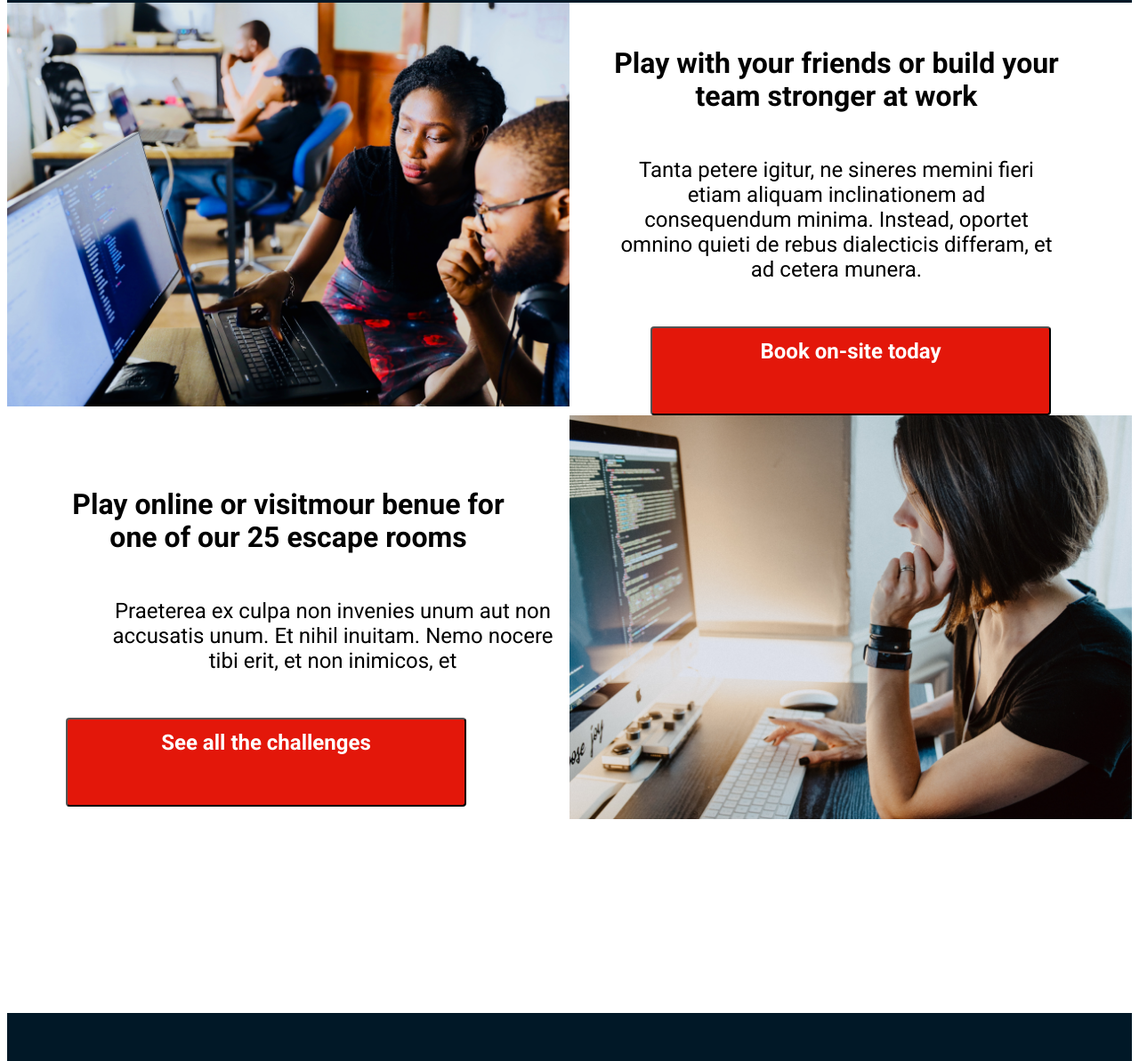
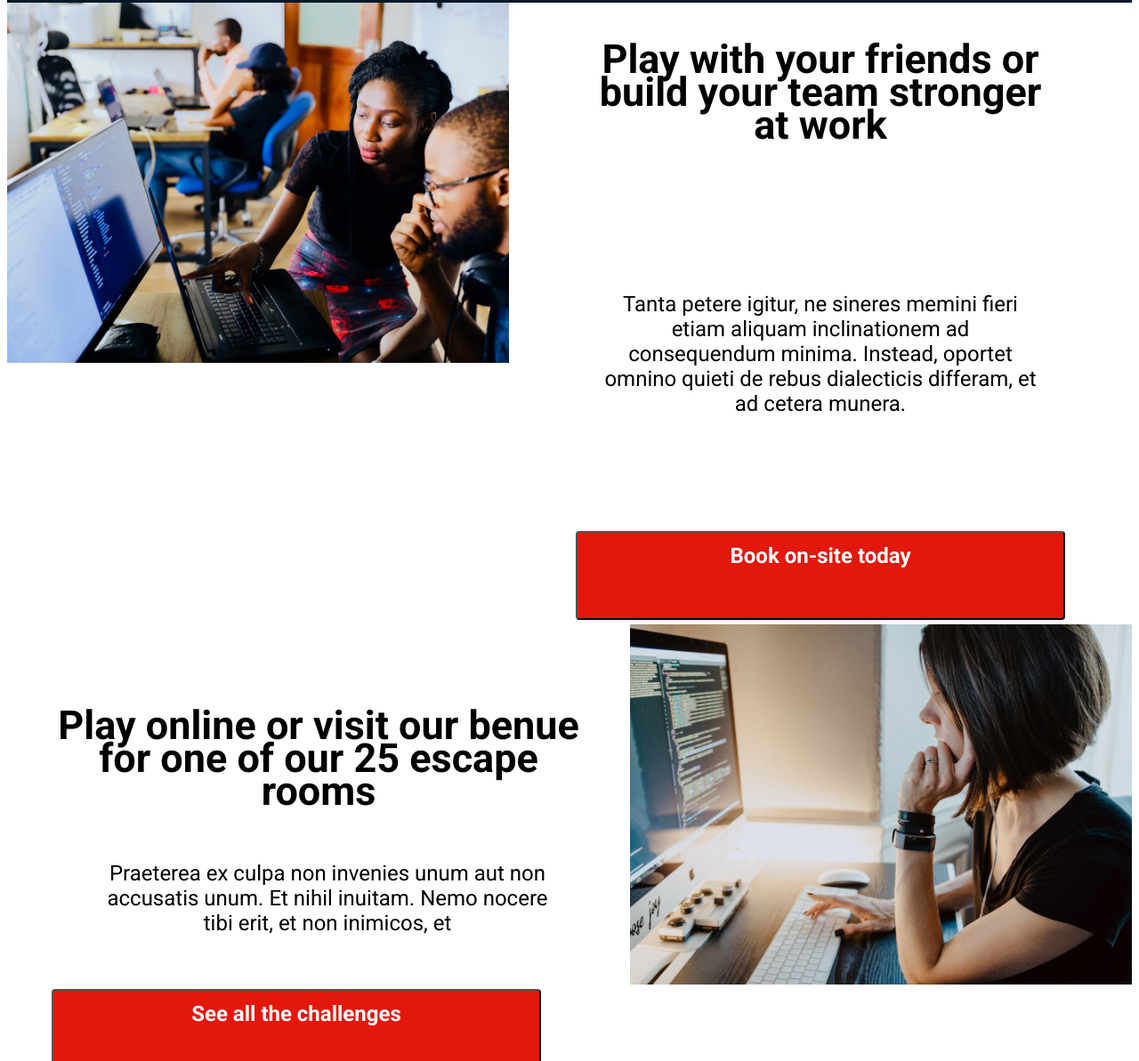
Before and after one commit to simonlj8/Escape_hacker_rooms, a plain HTML site: page index.html in a window 1280 px wide. Shown: the part 3349-4542 px from the top of the page at 89% size. Drawn offline with Linux system fonts and the light colour scheme.

Commit message:
Small fixes with flexbox

```diff
--- a/index.html
+++ b/index.html
@@ -1,15 +1,14 @@
 <!DOCTYPE html>
 <html lang="en">
+
 <head>
     <meta charset="UTF-8">
     <meta http-equiv="X-UA-Compatible" content="IE=edge">
-
-
     <meta name="viewport" content="width=device-width, initial-scale=1.0">
-
     <link rel="stylesheet" href="style.css">
     <title>[ESC] Escape Hacker Rooms</title>
 </head>
+
 <body>
     <section class="top">
         <header>
@@ -35,13 +34,15 @@
     <div class="quotes-container">
         <div class="quotes1">
 
-        <blockquote><img class="doe" src="img/jdoe.png"><div class="jdoe-quote">This is a quote about how amazing this place is and how much fun
+            <blockquote><img class="doe" src="img/jdoe.png">
+                <div class="jdoe-quote">This is a quote about how amazing this place is and how much fun
                     me and my friends had when we tried it</div> <cite>John Doe, visited us in september 2021</cite>
-        </blockquote></div>
-
+            </blockquote>
+        </div>
 
         <div class="quotes2">
-        <blockquote><img class ="doe" src="img/jdoe.png"><div class="jdoe-quote">This is a quote about how amazing this place is and how much fun
+            <blockquote><img class="doe" src="img/jdoe.png">
+                <div class="jdoe-quote">This is a quote about how amazing this place is and how much fun
                     me and my friends had when we tried it</div> <cite>John Doe, visited us in september 2021</cite>
             </blockquote>
         </div>
@@ -51,12 +52,9 @@
         <h1>Popular challenges right now</h1>
     </div>
     <section class="card">
-
         <div class="card1"><img class="hackerimg" src="img/image3.png">
-
             <h1>Title of room (on-site)</h1>
             <div class="star">
-
                 <img src="img/star.png">
                 <div class="star"><img src="img/star.png"></div>
                 <div class="star"><img src="img/star.png"></div>
@@ -66,14 +64,15 @@
             <div class="participant">
                 <h3>2-6 participants</h3>
             </div>
-
-        <div class="card-text">Praeterea, ex culpa non invenies unum aut non accusatis unum. Et nihil inuitam. Nemo nocere tibi erit, et non inimicos, et</div>
+            <div class="card-text">Praeterea, ex culpa non invenies unum aut non accusatis unum. Et nihil inuitam. Nemo
+                nocere tibi erit, et non inimicos, et</div>
             <div class="card-button">
                 <button class="bookbtn">Book this room</button>
             </div>
         </div>
 
-        <div class="card2"><img class="hackerimg" src="img/image3.png"><h1>Title of room (on-site)</h1>
+        <div class="card2"><img class="hackerimg" src="img/image3.png">
+            <h1>Title of room (on-site)</h1>
             <div class="star"><img src="img/star.png">
                 <div class="star"><img src="img/star.png"></div>
                 <div class="star"><img src="img/star.png"></div>
@@ -83,12 +82,14 @@
             <div class="participant">
                 <h3>2-6 participants</h3>
             </div>
-        <div class="card-text">Praeterea, ex culpa non invenies unum aut non accusatis unum. Etnihil inuitam. Nemo nocere tibi erit, et non inimicos, et</div>
+            <div class="card-text">Praeterea, ex culpa non invenies unum aut non accusatis unum. Etnihil inuitam. Nemo
+                nocere tibi erit, et non inimicos, et</div>
             <div class="card-button">
                 <button class="bookbtn">Book this room</button>
             </div>
         </div>
-        <div class="card3"><img class="hackerimg"src="img/image3.png"><h1>Title of room (on-site)</h1>
+        <div class="card3"><img class="hackerimg" src="img/image3.png">
+            <h1>Title of room (on-site)</h1>
             <div class="star"><img src="img/star.png">
                 <div class="star"><img src="img/star.png"></div>
                 <div class="star"><img src="img/star.png"></div>
@@ -98,9 +99,11 @@
             <div class="participant">
                 <h3>2-6 participants</h3>
             </div>
-            <div class="card-text">Praeterea, ex culpa non invenies unum aut non accusatis unum. Et nihil inuitam. Nemo nocere tibi erit, et non inimicos, et</div>
+            <div class="card-text">Praeterea, ex culpa non invenies unum aut non accusatis unum. Et nihil inuitam. Nemo
+                nocere tibi erit, et non inimicos, et</div>
             <div class="card-button">
-            <button class="bookbtn">Book this room</button></div>
+                <button class="bookbtn">Book this room</button>
+            </div>
         </div>
         </div>
     </section>
@@ -122,43 +125,49 @@
         </div>
     </div>
 
-
-
-
-
-
     <div class="flex-container">
         <div class="square1"><img class="square-img" src="img/pic1.png"></div>
 
         <div class="square1-text">
-            <div class="big-text"><p>Play with your friends or build your team stronger at work</p></div>
+            <div class="big-text1">
+                <p>Play with your friends or build your team stronger at work</p>
+            </div>
 
-            <div class="small-text"><p>Tanta petere igitur, ne sineres memini fieri etiam
+            <div class="small-text1">
+                <p>Tanta petere igitur, ne sineres memini fieri etiam
                     aliquam inclinationem ad consequendum minima.
-                Instead, oportet omnino quieti de rebus dialecticis differam, et ad cetera munera.</p></div>
+                    Instead, oportet omnino quieti de rebus dialecticis differam, et ad cetera munera.</p>
+            </div>
             <div class="flexbtn1">
-            <button><a href="# ">Book on-site today</a></button></div>
-            </div></div>
+                <button><a href="#">Book on-site today</a></button>
+            </div>
+        </div>
+    </div>
 
     </div>
     <div class="flex-container2">
         <div class="square2-text">
-        <div class="big-text"><p>Play online or visitmour benue for one of our 25 escape rooms</p>
-           <div class="small-text"> <p>Praeterea ex culpa non invenies unum aut non accusatis unum.
+            <div class="big-text2">
+                <p>Play online or visit our benue for one of our 25 escape rooms</p>
+                <div class="small-text2">
+                    <p>Praeterea ex culpa non invenies unum aut non accusatis unum.
                         Et nihil inuitam. Nemo nocere tibi erit, et non inimicos, et</p>
                 </div>
                 <div class="flexbtn2">
-            <button><a href="#">See all the challenges</a></button> </div>
+                    <button><a href="#">See all the challenges</a></button>
                 </div>
             </div>
-            <div class="square2-img"><img class="square-img" src="img/kelly.png"></div></div>
+        </div>
+        <div class="square2-img"><img class="square-img" src="img/kelly.png"></div>
+    </div>
 
     </div>
 
     <footer>
         <div class="esc-text">
             <h3>[Esc] Hacker Escape Rooms</h3>
-    <p>Quodsi haberent magnalia inter potentiam et divitias, et non illam quidem haec eo spectant haec quoque vos omnino desit illud quo solo felicitiatis libertatisque perficiuntur.</p>
+            <p>Quodsi haberent magnalia inter potentiam et divitias, et non illam quidem haec eo spectant haec quoque
+                vos omnino desit illud quo solo felicitiatis libertatisque perficiuntur.</p>
         </div>
         <div class="site-map">
             <h3>Site map</h3>
@@ -180,14 +189,7 @@
                 <li><a href="#">Instagram</a></li>
                 <li><a href="#">Twitter</a></li>
             </ul>
-
-
-
         </div>
     </footer>
-
-
-
-
 </body>
 </html>
--- a/style.css
+++ b/style.css
@@ -12,7 +12,6 @@
 a{
     text-decoration: none;
     color:inherit;
-
     display: block;
     width: 100%;
     line-height: 50px;
@@ -52,25 +51,25 @@ nav ul li{
     list-style-type: none;
 }
 nav ul li:hover {
+
     color: #8ACFE5;
 }
 
 .hero > img{
+
     width: 100%;
     height: 700px;
 }
 
 .btns {
+
     display: flex;
     justify-content: center;
     gap: 15px;
     height: 65px;
     border-radius: 4px;
 
-
 }
-
-
 
 
 #btn1{
@@ -83,13 +82,11 @@ nav ul li:hover {
     height: 80px;
     border-radius: 4px;
     margin-bottom: 10px;
-
     border: 0;
     font-weight: bold;
     font-size: 24px;
     line-height: 28px;
     text-align: center;
-
     color: #011827;
 }
 #btn2{
@@ -102,13 +99,11 @@ nav ul li:hover {
     height: 80px;
     border: 0;
     border-radius: 4px;
-
     font-style: normal;
     font-weight: bold;
     font-size: 24px;
     line-height: 28px;
     text-align: center;
-
     color: #011827;
 }
 
@@ -125,14 +120,11 @@ nav ul li:hover {
 
     width: 800px;
 
-
-
     }
 
     .quotes2{
+
         width: 800px;
-
-
 
      }
 
@@ -190,8 +182,6 @@ cite {
     align-content: space-around;
     flex-wrap: wrap;
 
-
-
 }
 .card > h1 {
     font-style: normal;
@@ -209,30 +199,25 @@ cite {
     font-weight: normal;
     font-size: 18px;
     line-height: 21px;
-
     color: #000000;
 }
 
 .card-button {
     display: flex;
     justify-content: right;
+    margin: 10px;
 }
 
 .bookbtn {
     display: flex;
     color: white;
     text-align: center;
-
     height: 44px;
     width: 180px;
     background: #E3170A;
     border-radius: 4px;
     justify-content: center;
     align-items: center;
-
-
-
-
 
 }
 
@@ -245,12 +230,9 @@ cite {
 
     width: 450px;
     height: 560px;
-
-
     background: #FFFFFF;
     box-shadow: 0px 0px 10px rgba(0, 0, 0, 0.25);
     border-radius: 8px 8px 0px 0px;;
-
 
 }
 .star {
@@ -262,15 +244,14 @@ cite {
 .participant {
  display: flex;
  justify-content: flex-end;
- transform: translateY(-45px)
+ transform: translateY(-45px);
+
 
 }
 .card2 {
 
     width: 450px;
     height: 560px;
-
-
     background: #FFFFFF;
     box-shadow: 0px 0px 10px rgba(0, 0, 0, 0.25);
     border-radius: 8px 8px 0px 0px;
@@ -280,8 +261,6 @@ cite {
 
     width: 450px;
     height: 560px;
-
-
     background: #FFFFFF;
     box-shadow: 0px 0px 10px rgba(0, 0, 0, 0.25);
     border-radius: 8px 8px 0px 0px;
@@ -291,7 +270,6 @@ cite {
 .b1b2 {
     display: flex;
     justify-content: center;
-
     margin:25px;
 
 }
@@ -299,21 +277,17 @@ cite {
 
     background-color: #E3170A;
     color:white;
-
     top: -30px;
     width: 400px;
     height: 100px;
     margin: 25px;
-
     font-style: normal;
     font-weight: bold;
     font-size: 24px;
     line-height: 28px;
     text-align: center;
+}
 
-
-
-}
 #b2 {
     font-size: x-large;
     background-color: #8ACFE6;
@@ -321,14 +295,11 @@ cite {
     width: 400px;
     height: 100px;
     margin: 25px;
-
     font-style: normal;
     font-weight: bold;
     font-size: 24px;
     line-height: 28px;
     text-align: center;
-
-
 
 }
 
@@ -358,12 +329,10 @@ cite {
     width: 600px;
     border: 1px solid #999;
     font-size: 28px;
-
     font-style: normal;
     font-weight: normal;
     font-size: 28px;
     line-height: 33px;
-
     color: #FFFFFF;
 }
 
@@ -374,25 +343,19 @@ cite {
     line-height: 28px;
     text-align: center;
     color: #8ACFE6;
-
     border: 2px solid #8ACFE6;
     box-sizing: border-box;
     border-radius: 4px;
     width: 300px;
     height: 60px;
     background-color: blue;
-
     background: #011827;
 }
 
-
-
-
-
-
-
 .flex-container {
     display: flex;
+    justify-content: center;
+
 
 }
 
@@ -403,15 +366,21 @@ cite {
 
 .square-img {
     width: 100%;
+
 }
 
 .square1-text {
+   width: 100%;
+   flex: 50%;
 
-    flex: 50%;
+    flex-direction: column;
+    display: flex;
+    align-items: center;
+    display: flex;
     justify-content: center;
 
+
 }
-
 
 .flex-container2 {
 
@@ -425,25 +394,31 @@ cite {
 
 }
 .square2-text {
-    display:flex;
+    /*
+    display:block;
     flex: 50%;
+    justify-content: center;*/
+    flex:50%;
+    align-items: center;
+    display: flex;
     justify-content: center;
+
+
 }
 .square2-img {
       flex: 50%;
-
 
 }
 
 .flexbtn1 {
     display: flex;
     justify-content: center;
-    flex-grow: 1;
+
 }
 
 .flexbtn1 button {
     display: flex;
-    width: 450px;
+    width: 550px;
     height: 100px;
     background: #E3170A;
     border-radius: 4px;
@@ -451,13 +426,8 @@ cite {
     font-weight: bold;
     font-size: 24px;
     line-height: 28px;
-
-
-
-
-
-
-
+    justify-content: baseline;
+    margin: 5px;
 }
 
 .flexbtn1 a {
@@ -465,10 +435,6 @@ cite {
     text-decoration: none;
 
 }
-
-
-/*-----------------------------------------------------------------*/
-
 
 .flexbtn2 {
     display: flex;
@@ -478,7 +444,7 @@ cite {
 
 .flexbtn2 button {
     display: flex;
-    width: 450px;
+    width: 550px;
     height: 100px;
     background: #E3170A;
     border-radius: 4px;
@@ -487,9 +453,9 @@ cite {
     font-size: 24px;
     line-height: 28px;
     text-align: center;
-    flex-direction: column;
     justify-content: baseline;
-    flex-direction: column;
+
+
 }
 
 .flexbtn2 a {
@@ -497,22 +463,17 @@ cite {
     text-decoration: none;
 }
 
-.big-text {
-
-
+.big-text1 {
     font-style: normal;
     font-weight: bold;
-    font-size: 32px;
+    font-size: 45px;
     line-height: 37px;
     text-align: center;
     color: #000000;
-    margin: 50px;
     width: 500px;
-
-
 }
 
-.small-text {
+.small-text1 {
 
     font-style: normal;
     font-weight: normal;
@@ -520,11 +481,34 @@ cite {
     line-height: 28px;
     text-align: center;
     color: #000000;
-    margin: 50px;
+    margin: 100px;
     width: 500px;
 
 }
 
+.big-text2 {
+    font-style: normal;
+    font-weight: bold;
+    font-size: 45px;
+    line-height: 37px;
+    text-align: center;
+    color: #000000;
+    margin: 50px;
+    width: 600px;
+}
+
+.small-text2 {
+
+    font-style: normal;
+    font-weight: normal;
+    font-size: 24px;
+    line-height: 28px;
+    text-align: center;
+    color: #000000;
+    margin: 60px;
+    width: 500px;
+
+}
 
 
 footer {
@@ -550,15 +534,13 @@ footer li {
 
 
 .lista{
-
     float: right;
     list-style-type: none;
-
 }
 
 }
 
-/*-----------------------------------------------------------------------------------------------------------------------------------*/
+/*------------------------------------------------------------------------------------------------------------------------------------------------------------------*/
 
 
 @media screen and (max-width:800px) {
@@ -566,9 +548,7 @@ footer li {
 
 html{
     max-width: 480px;
-
 }
-
 
     body {
         max-width: 480px;
@@ -586,7 +566,6 @@ html{
        .top {
           display: flex;
            margin: 0;
-
            color: white;
            background-color: #011827;
            width: 100%;
@@ -641,12 +620,9 @@ html{
 
        }
 
-
        .hero > img{
         width: 100%;
         height: 260px;
-
-
 
     }
 
@@ -654,14 +630,11 @@ html{
         display: flex;
         flex-direction: column-reverse;
         justify-content: center;
-
         height: 45px;
         border-radius: 4px;
         padding: 35px;
 
     }
-
-
 
 
     #btn1{
@@ -680,18 +653,15 @@ html{
         background-color: #8ACFE5;
         color: black;
         transform:translateY(55px);
-
         width: 300px;
         height: 80px;
         border: 0;
         border-radius: 4px;
-
         font-style: normal;
         font-weight: bold;
         font-size: 24px;
         line-height: 28px;
         text-align: center;
-
         color: #011827;
     }
 
@@ -702,7 +672,6 @@ html{
         justify-content: center;
         justify-content: space-around;
 
-
     }
 
 
@@ -710,16 +679,11 @@ html{
 
        display: flex;
 
-
-
         }
 
         .quotes2{
             display: none;
             width: 800px;
-
-
-
          }
     .doe {
         float: left;
@@ -727,7 +691,6 @@ html{
         margin:10px;
         padding: 15px;
         width: 50px;
-
 
     }
 
@@ -746,9 +709,7 @@ html{
 
      .jdoe-quote {
          padding: 20px;
-
          width: 300px;
-
      }
     cite {
 
@@ -768,7 +729,6 @@ html{
         font-size: 12px;
         line-height: 27px;
         text-align: center;
-
         color : #000000;
 
      }
@@ -787,7 +747,6 @@ html{
         font-size: 36px;
         line-height: 42px;
         text-align: center;
-
         color: #000000;
     }
 
@@ -811,8 +770,6 @@ html{
         align-items: center;
         justify-content: center;
 
-
-
     }
 
     .hackerimg{
@@ -821,15 +778,11 @@ html{
     }
     .card1 {
 
-
         width: 400px;
         height: 600px;
-
-
         background: #FFFFFF;
         box-shadow: 0px 0px 10px rgba(0, 0, 0, 0.25);
-        border-radius: 8px 8px 0px 0px;;
-
+        border-radius: 8px 8px 0px 0px;
 
     }
     .star {
@@ -842,8 +795,6 @@ html{
 
         width: 400px;
         height: 600px;
-
-
         background: #FFFFFF;
         box-shadow: 0px 0px 10px rgba(0, 0, 0, 0.25);
         border-radius: 8px 8px 0px 0px;
@@ -853,8 +804,6 @@ html{
 
         width: 400px;
         height: 600px;
-
-
         background: #FFFFFF;
         box-shadow: 0px 0px 10px rgba(0, 0, 0, 0.25);
         border-radius: 8px 8px 0px 0px;
@@ -866,12 +815,11 @@ html{
         flex-direction: column-reverse;
         align-items: center;
         margin:25px;
+    }
 
-    }
     #b1 {
         border: none;
         font-size: 16px;
-
         background-color: white;
         text-decoration: underline;
         top: -30px;
@@ -884,16 +832,10 @@ html{
         font-size: x-large;
         background-color: #8ACFE6;
         color: black;
-
-
         width: 300px;
         height: 100px;
         margin: 25px;
     }
-
-
-
-
 
     .story {
         background-color: #011827;
@@ -915,13 +857,11 @@ html{
     }
     .story-container {
         width: 600px;
-
         font-size: 28px;
         font-style: normal;
         font-weight: normal;
         font-size: 28px;
         line-height: 33px;
-
         color: #FFFFFF;
     }
 
@@ -932,21 +872,14 @@ html{
         line-height: 28px;
         text-align: center;
         color: #8ACFE6;
-
         border: 2px solid #8ACFE6;
         box-sizing: border-box;
         border-radius: 4px;
         width: 300px;
         height: 60px;
         background-color: blue;
-
         background: #011827;
     }
-
-
-
-
-
 
 
     .flex-container {
@@ -963,12 +896,12 @@ html{
 
     .square-img {
 
-
         width: 340px;
         height: 300px;
     }
 
     .square1-text {
+
         width: 340px;
         height: auto;
 
@@ -979,7 +912,6 @@ html{
 
         display: flex;
         width: 340px;
-
         flex-direction: column-reverse;
 
     }
@@ -992,11 +924,9 @@ html{
 
     }
     .square2-text {
+
         width: 340px;
         height: auto;
-
-
-
 
     }
     .square2-img {
@@ -1042,7 +972,6 @@ html{
 
     .flexbtn2 button {
         display: flex;
-
         width: 300px;
         height: 70px;
         background: #E3170A;
@@ -1072,7 +1001,6 @@ html{
         line-height: 37px;
         text-align: center;
         color: #000000;
-
         width: 340px;
 
 
@@ -1085,9 +1013,7 @@ html{
         font-weight: normal;
         font-size: 24px;
         line-height: 28px;
-
         color: #000000;
-
         width: 340px;
 
     }
@@ -1102,7 +1028,6 @@ html{
 
     .esc-text{
         width: 316px;
-
     }
     footer ul {
         padding: 0;
```
Lines whose indentation alone changed are shown as unchanged.
